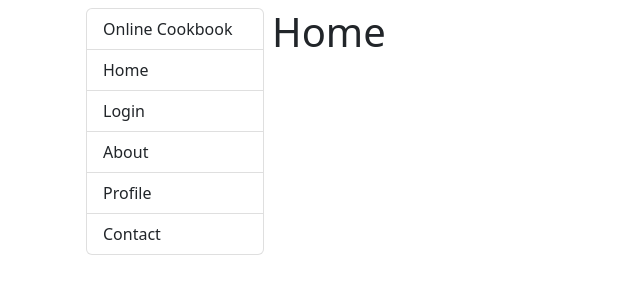
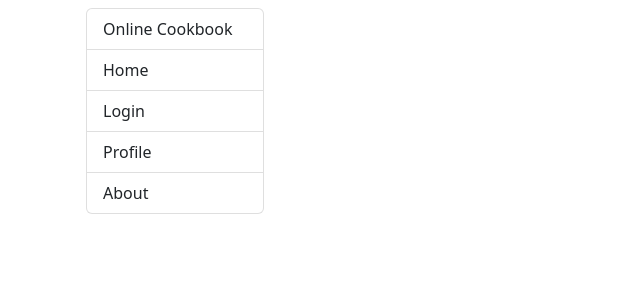
Before and after one commit to AiyappaND/online-cookbook, a React (Create React App) app: page /cookbook in a window 1280 px wide. Shown: the top 300 px of the page, without its empty margins (0-640 px from the left). Built offline with nearby package versions, Linux system fonts and the light colour scheme.

Commit message:
Fix navigation links for template pages

```diff
--- a/src/App.js
+++ b/src/App.js
@@ -7,7 +7,7 @@ function App() {
       <BrowserRouter>
         <div className="container">
           <Routes>
-            <Route path="/cookbook/*"
+            <Route path="/*"
                    element={<Cookbook/>}/>
           </Routes>
         </div>
--- /dev/null
+++ b/src/cookbook/about-component/index.js
@@ -0,0 +1,8 @@
+function About() {
+    return(
+        <div>
+            <h1>About</h1>
+        </div>
+    );
+}
+export default About
--- /dev/null
+++ b/src/cookbook/contact-component/index.js
@@ -0,0 +1,8 @@
+function Contact() {
+    return(
+        <div>
+            <h1>Contact</h1>
+        </div>
+    );
+}
+export default Contact
--- a/src/cookbook/index.js
+++ b/src/cookbook/index.js
@@ -4,6 +4,8 @@ import {Routes, Route} from "react-router";
 import Home from './home-component'
 import Navbar from './navigation-component'
 import Profile from './profile-component'
+import Contact from "./contact-component";
+import About from "./about-component";
 
 function Cookbook() {
     return(
@@ -14,8 +16,11 @@ function Cookbook() {
                 </div>
                 <div className="col-xxl-10 col-xl-10 col-lg-10 col-md-10 col-sm-10 col-10 p-1">
                     <Routes>
-                        <Route path="/"    element={<Home/>}/>
+                        <Route index
+                               element={<Home/>}/>
                         <Route path="profile" element={<Profile/>}/>
+                        <Route path="contact" element={<Contact/>}/>
+                        <Route path="about" element={<About/>}/>
                     </Routes>
                 </div>
             </div>
--- a/src/cookbook/navigation-component/index.js
+++ b/src/cookbook/navigation-component/index.js
@@ -6,28 +6,24 @@ import {useLocation} from "react-router";
 const NavBar = () => {
     const {pathname} = useLocation();
     const paths = pathname.split('/')
-    const active = paths[2];
+    const active = paths[1];
     return (
         <div className="list-group">
             <div className="list-group-item">Online Cookbook</div>
-            <Link to="/cookbook/" className={`list-group-item ${active === ''?'active':''}`}>
+            <Link to="/" className={`list-group-item ${active === ''?'active':''}`}>
                 Home
             </Link>
-            <a href="/#" className={`list-group-item
+            {/*TODO: Fix later after adding login*/}
+            <a href="/" className={`list-group-item
                     ${active === 'login'?'active':''}`}>
                 Login
             </a>
-            <a href="/#" className={`list-group-item
-                    ${active === 'about'?'active':''}`}>
-                About
-            </a>
-            <Link to="/cookbook/profile" className={`list-group-item ${active === 'profile'?'active':''}`}>
+            <Link to="profile" className={`list-group-item ${active === 'profile'?'active':''}`}>
                 Profile
             </Link>
-            <a href="/#" className={`list-group-item
-                    ${active === 'contact'?'active':''}`}>
-                Contact
-            </a>
+            <Link to="about" className={`list-group-item ${active === 'about'?'active':''}`}>
+                About
+            </Link>
         </div>
     );
 };
```
